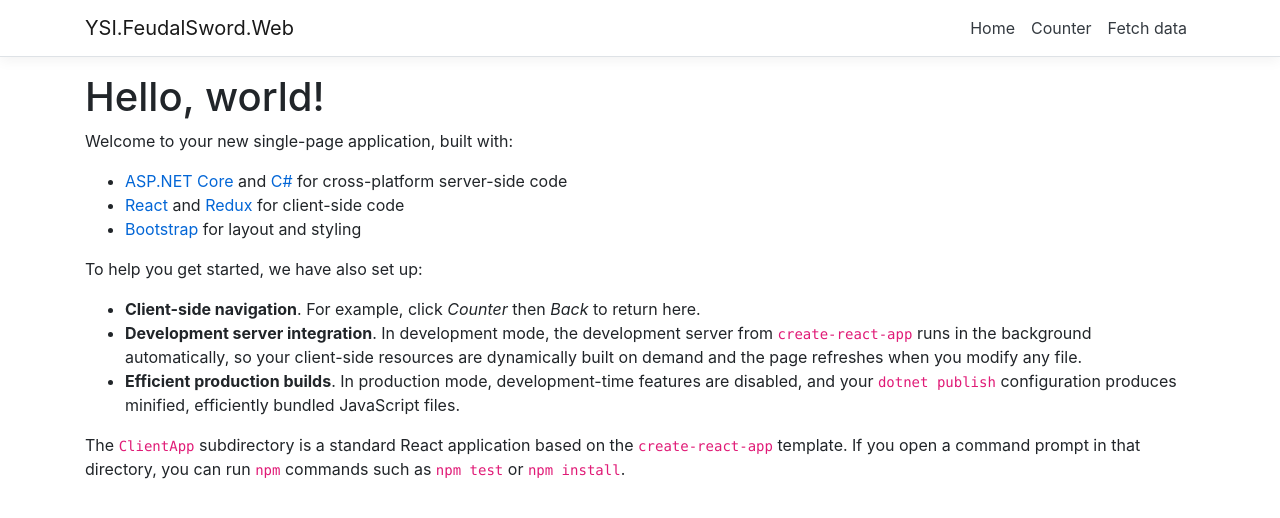
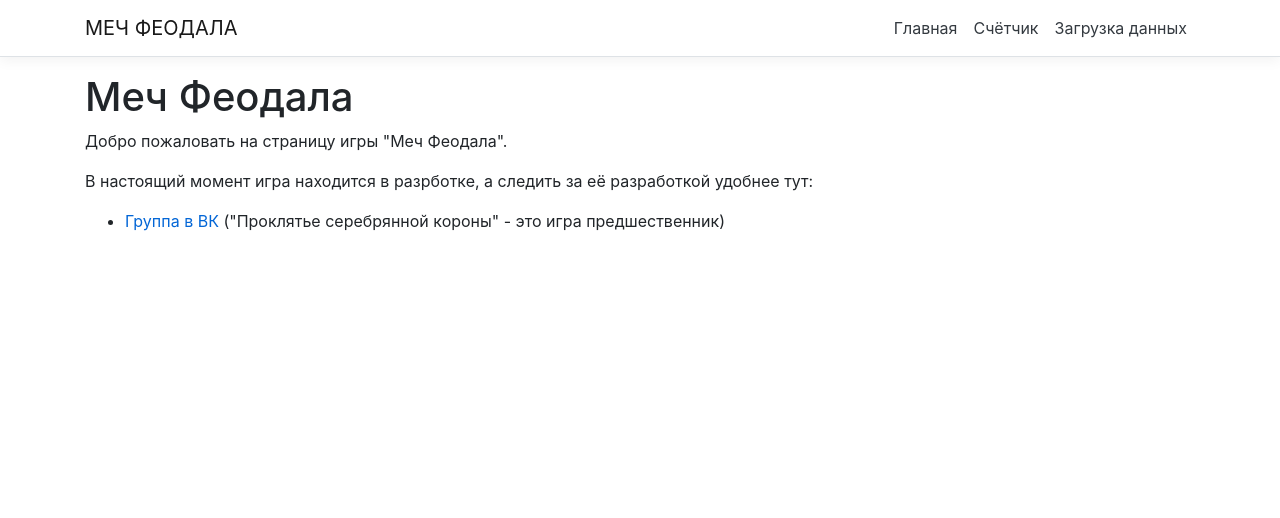
Before and after one commit to YagovkinSI/YSI.FeudalSword, a React (Create React App) app in the folder YSI.FeudalSword.Web/ClientApp/: page / in a window 1280 px wide. Shown: the top 518 px of the page. Built offline with nearby package versions, Linux system fonts and the light colour scheme.

Commit message:
Localization of the template into Russian

```diff
--- a/YSI.FeudalSword.Web/ClientApp/public/index.html
+++ b/YSI.FeudalSword.Web/ClientApp/public/index.html
@@ -20,7 +20,7 @@
       work correctly both with client-side routing and a non-root public URL.
       Learn how to configure a non-root public URL by running `npm run build`.
     -->
-    <title>YSI.FeudalSword.Web</title>
+    <title>МЕЧ ФЕОДАЛА</title>
   </head>
   <body>
     <noscript>
--- a/YSI.FeudalSword.Web/ClientApp/src/components/Counter.tsx
+++ b/YSI.FeudalSword.Web/ClientApp/src/components/Counter.tsx
@@ -13,16 +13,16 @@ class Counter extends React.PureComponent<CounterProps> {
     public render() {
         return (
             <React.Fragment>
-                <h1>Counter</h1>
+                <h1>Счётчик</h1>
 
-                <p>This is a simple example of a React component.</p>
+                <p>Это простой пример компонента React.</p>
 
-                <p aria-live="polite">Current count: <strong>{this.props.count}</strong></p>
+                <p aria-live="polite">Текущее значение: <strong>{this.props.count}</strong></p>
 
                 <button type="button"
                     className="btn btn-primary btn-lg"
                     onClick={() => { this.props.increment(); }}>
-                    Increment
+                    Увеличить
                 </button>
             </React.Fragment>
         );
--- a/YSI.FeudalSword.Web/ClientApp/src/components/FetchData.tsx
+++ b/YSI.FeudalSword.Web/ClientApp/src/components/FetchData.tsx
@@ -26,8 +26,8 @@ class FetchData extends React.PureComponent<WeatherForecastProps> {
   public render() {
     return (
       <React.Fragment>
-        <h1 id="tabelLabel">Weather forecast</h1>
-        <p>This component demonstrates fetching data from the server and working with URL parameters.</p>
+        <h1 id="tabelLabel">Тест загрузки данных с сервера</h1>
+        <p>Этот компонент демонстрирует получение данных с сервера и работу с параметрами URL.</p>
         {this.renderForecastsTable()}
         {this.renderPagination()}
       </React.Fragment>
@@ -44,10 +44,10 @@ class FetchData extends React.PureComponent<WeatherForecastProps> {
       <table className='table table-striped' aria-labelledby="tabelLabel">
         <thead>
           <tr>
-            <th>Date</th>
-            <th>Temp. (C)</th>
-            <th>Temp. (F)</th>
-            <th>Summary</th>
+            <th>Дата</th>
+            <th>Теспература. (C)</th>
+            <th>Теспература. (F)</th>
+            <th>По ощущениям</th>
           </tr>
         </thead>
         <tbody>
@@ -70,9 +70,9 @@ class FetchData extends React.PureComponent<WeatherForecastProps> {
 
     return (
       <div className="d-flex justify-content-between">
-        <Link className='btn btn-outline-secondary btn-sm' to={`/fetch-data/${prevStartDateIndex}`}>Previous</Link>
-        {this.props.isLoading && <span>Loading...</span>}
-        <Link className='btn btn-outline-secondary btn-sm' to={`/fetch-data/${nextStartDateIndex}`}>Next</Link>
+        <Link className='btn btn-outline-secondary btn-sm' to={`/fetch-data/${prevStartDateIndex}`}>Назад</Link>
+        {this.props.isLoading && <span>Загрузка...</span>}
+        <Link className='btn btn-outline-secondary btn-sm' to={`/fetch-data/${nextStartDateIndex}`}>Вперёд</Link>
       </div>
     );
   }
--- a/YSI.FeudalSword.Web/ClientApp/src/components/Home.tsx
+++ b/YSI.FeudalSword.Web/ClientApp/src/components/Home.tsx
@@ -3,20 +3,12 @@ import { connect } from 'react-redux';
 
 const Home = () => (
   <div>
-    <h1>Hello, world!</h1>
-    <p>Welcome to your new single-page application, built with:</p>
+    <h1>Меч Феодала</h1>
+    <p>Добро пожаловать на страницу игры "Меч Феодала".</p>
+    <p>В настоящий момент игра находится в разрботке, а следить за её разработкой удобнее тут:</p>
     <ul>
-      <li><a href='https://get.asp.net/'>ASP.NET Core</a> and <a href='https://msdn.microsoft.com/en-us/library/67ef8sbd.aspx'>C#</a> for cross-platform server-side code</li>
-      <li><a href='https://facebook.github.io/react/'>React</a> and <a href='https://redux.js.org/'>Redux</a> for client-side code</li>
-      <li><a href='http://getbootstrap.com/'>Bootstrap</a> for layout and styling</li>
+      <li><a href='https://vk.com/club189975977'>Группа в ВК</a> ("Проклятье серебрянной короны" - это игра предшественник)</li>
     </ul>
-    <p>To help you get started, we have also set up:</p>
-    <ul>
-      <li><strong>Client-side navigation</strong>. For example, click <em>Counter</em> then <em>Back</em> to return here.</li>
-      <li><strong>Development server integration</strong>. In development mode, the development server from <code>create-react-app</code> runs in the background automatically, so your client-side resources are dynamically built on demand and the page refreshes when you modify any file.</li>
-      <li><strong>Efficient production builds</strong>. In production mode, development-time features are disabled, and your <code>dotnet publish</code> configuration produces minified, efficiently bundled JavaScript files.</li>
-    </ul>
-    <p>The <code>ClientApp</code> subdirectory is a standard React application based on the <code>create-react-app</code> template. If you open a command prompt in that directory, you can run <code>npm</code> commands such as <code>npm test</code> or <code>npm install</code>.</p>
   </div>
 );
 
--- a/YSI.FeudalSword.Web/ClientApp/src/components/NavMenu.tsx
+++ b/YSI.FeudalSword.Web/ClientApp/src/components/NavMenu.tsx
@@ -13,18 +13,18 @@ export default class NavMenu extends React.PureComponent<{}, { isOpen: boolean }
             <header>
                 <Navbar className="navbar-expand-sm navbar-toggleable-sm border-bottom box-shadow mb-3" light>
                     <Container>
-                        <NavbarBrand tag={Link} to="/">YSI.FeudalSword.Web</NavbarBrand>
+                        <NavbarBrand tag={Link} to="/">МЕЧ ФЕОДАЛА</NavbarBrand>
                         <NavbarToggler onClick={this.toggle} className="mr-2"/>
                         <Collapse className="d-sm-inline-flex flex-sm-row-reverse" isOpen={this.state.isOpen} navbar>
                             <ul className="navbar-nav flex-grow">
                                 <NavItem>
-                                    <NavLink tag={Link} className="text-dark" to="/">Home</NavLink>
+                                    <NavLink tag={Link} className="text-dark" to="/">Главная</NavLink>
                                 </NavItem>
                                 <NavItem>
-                                    <NavLink tag={Link} className="text-dark" to="/counter">Counter</NavLink>
+                                    <NavLink tag={Link} className="text-dark" to="/counter">Счётчик</NavLink>
                                 </NavItem>
                                 <NavItem>
-                                    <NavLink tag={Link} className="text-dark" to="/fetch-data">Fetch data</NavLink>
+                                    <NavLink tag={Link} className="text-dark" to="/fetch-data">Загрузка данных</NavLink>
                                 </NavItem>
                             </ul>
                         </Collapse>
```
Also changed, not shown: 1 other file (tests, documents, lock files or other folders).
